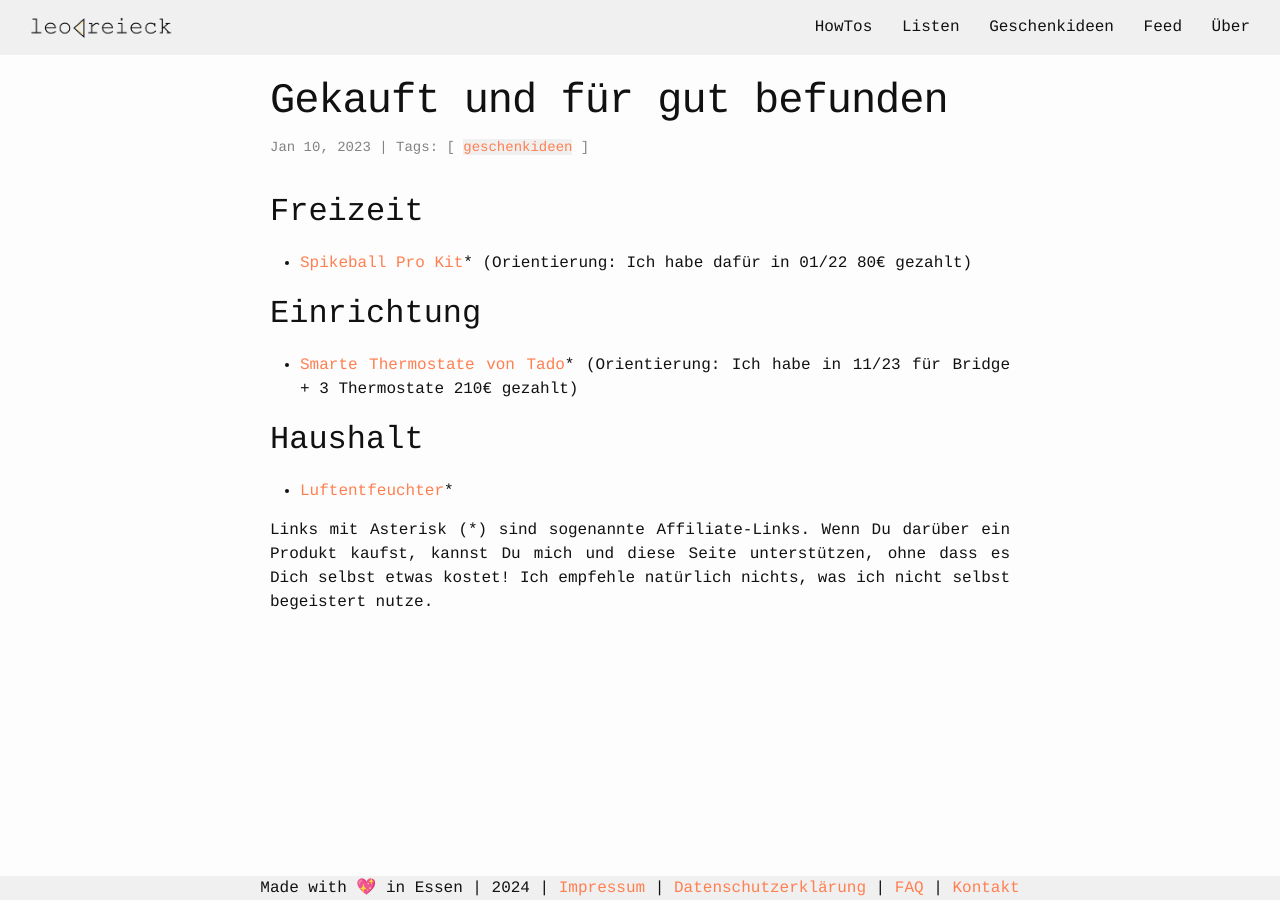
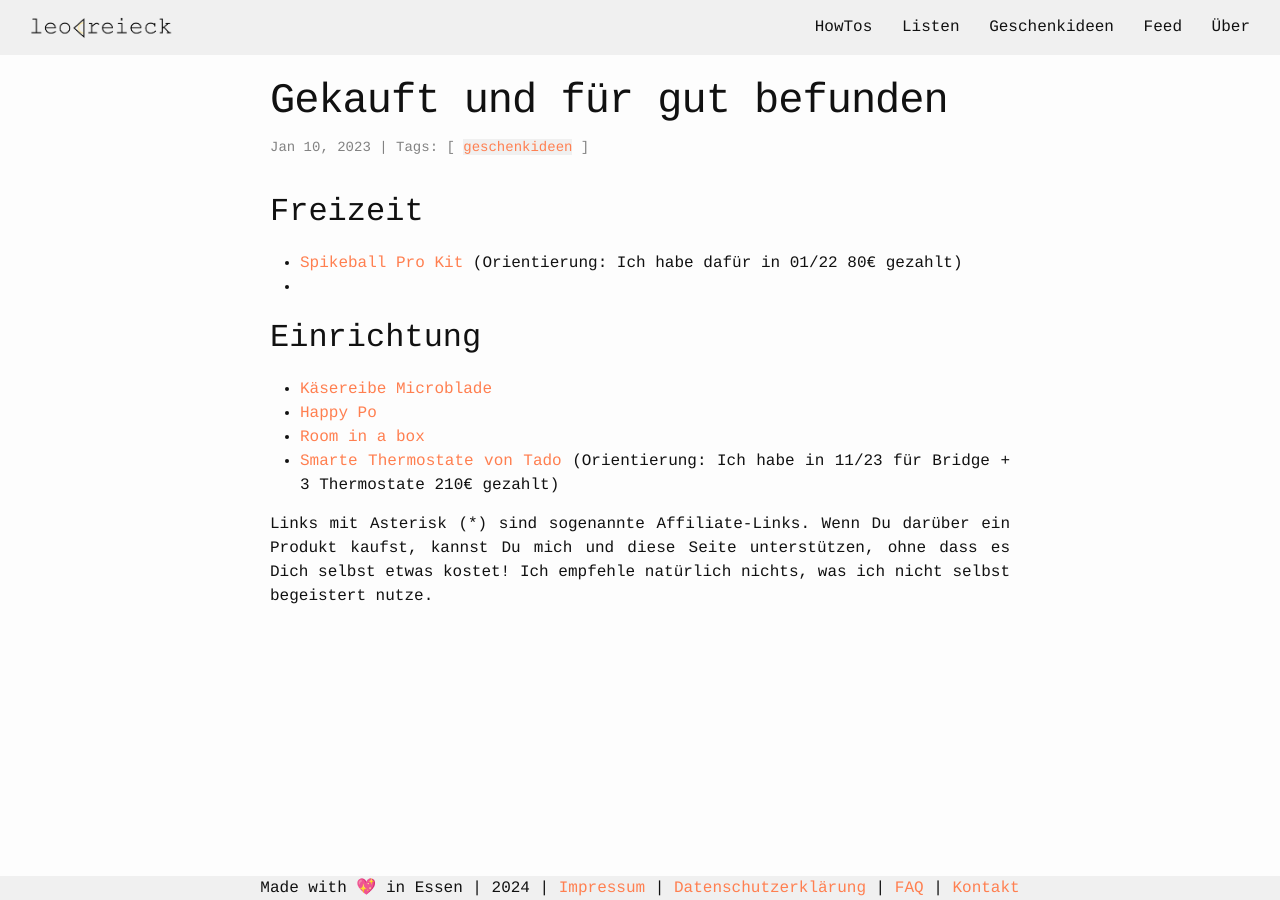
Before and after one commit to leodreieck/leodreieck.github.io, a Jekyll site: the page built from _posts/2023-01-10-gekauft-und-gut.md, in a window 1280 px wide. Built offline with Jekyll 4.4.1, drawn with Linux system fonts in a browser that asks for light colours.

Commit message:
add draft folder. remove some affiliate links from gekauft_und_gut. move security-to-dos to drafts.

```diff
--- a/_posts/2023-01-10-gekauft-und-gut.md
+++ b/_posts/2023-01-10-gekauft-und-gut.md
@@ -8,15 +8,15 @@ description: Eine Auflistung von Produkten, die ich jedes Mal wieder kaufen wür
 
 ## Freizeit
 
-- [Spikeball Pro Kit](https://amzn.to/3SdWaEM){:target="_blank"}* (Orientierung: Ich habe dafür in 01/22 80€ gezahlt)
+- [Spikeball Pro Kit](https://amzn.to/3SdWaEM){:target="_blank"} (Orientierung: Ich habe dafür in 01/22 80€ gezahlt)
+-
 
 ## Einrichtung
 
-- [Smarte Thermostate von Tado](https://amzn.to/3NXJXBF){:target="_blank"}* (Orientierung: Ich habe in 11/23 für Bridge + 3 Thermostate 210€ gezahlt)
-
-## Haushalt
-
-- [Luftentfeuchter](https://amzn.to/3vvqQbO){:target="_blank"}*
+- [Käsereibe Microblade](TODO)
+- [Happy Po](TODO)
+- [Room in a box](TODO)
+- [Smarte Thermostate von Tado](https://amzn.to/3NXJXBF){:target="_blank"} (Orientierung: Ich habe in 11/23 für Bridge + 3 Thermostate 210€ gezahlt)
 
 
 
```
Also changed, not shown: _drafts/abbreviations.md (added, +7 -0 lines), _drafts/security-to-dos.md (renamed from _posts/2024-10-15-security-to-dos.md, +2 -3 lines).
